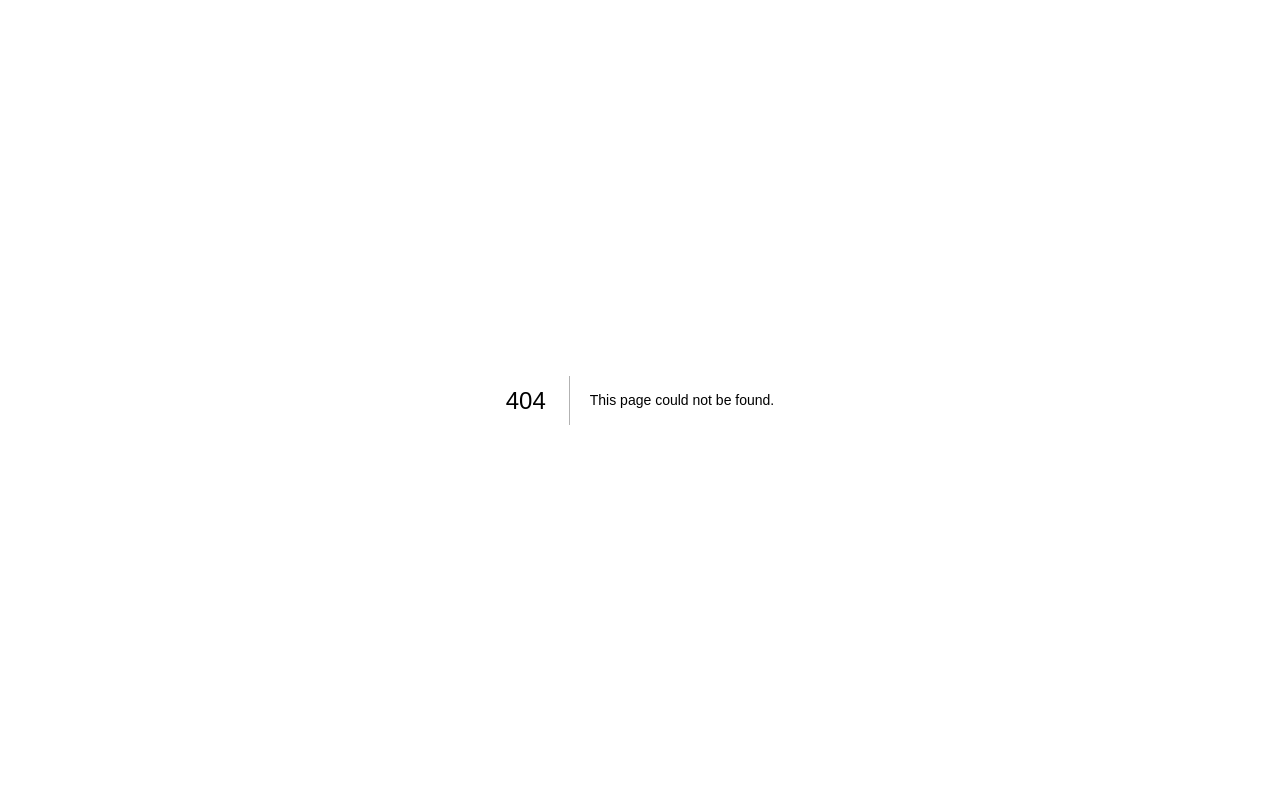
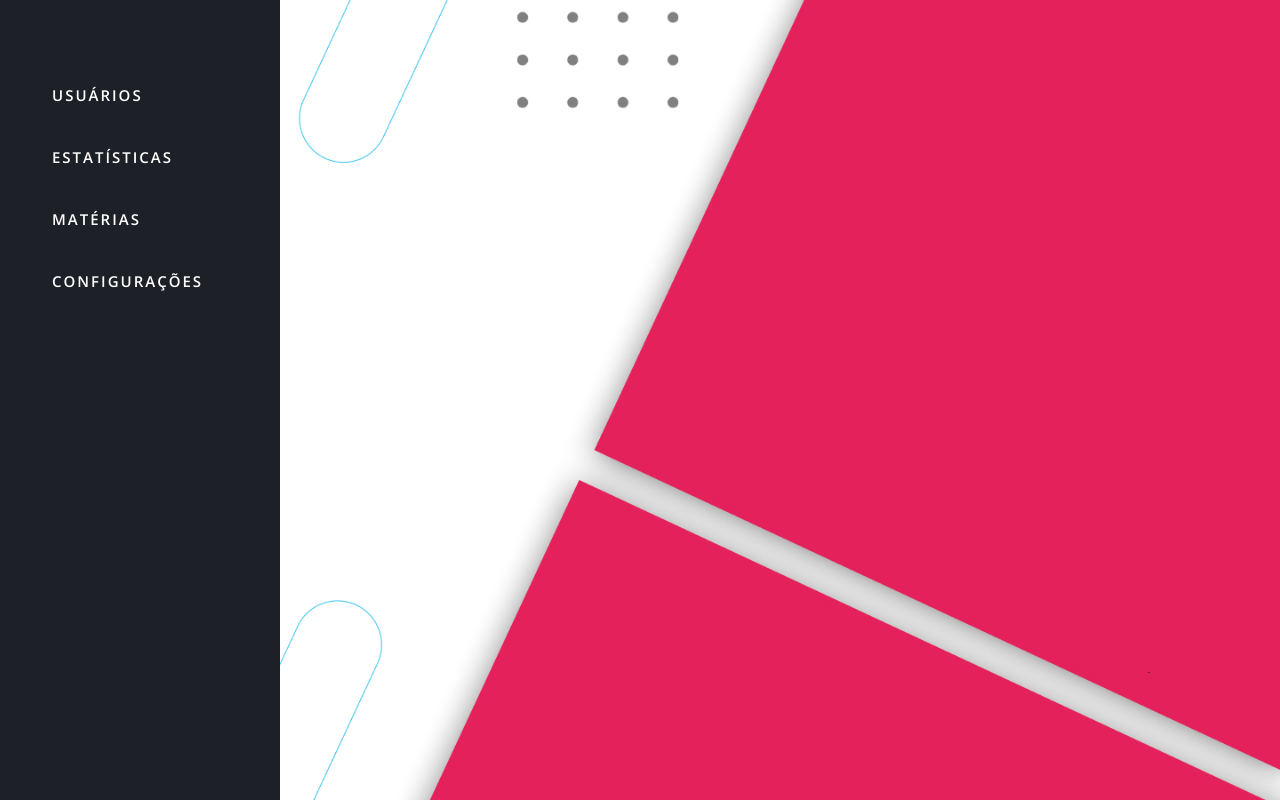
Before and after one commit to salazar185/EduMatch, a Next.js app: page /home in a window 1280 px wide. Before the commit this address had no page. Built offline with nearby package versions, Linux system fonts and the light colour scheme.

Commit message:
Pagina HOME adicionada e imagens do logo adicionadas para alteração na página de login

```diff
--- /dev/null
+++ b/src/app/home/page.js
@@ -0,0 +1,45 @@
+import style from "./styles.home.css"
+export default function home() {
+    return (
+        <nav class="sidenav">
+            <ul class="main-buttons">
+                <li>
+                    <i class="fa fa-circle fa-2x"></i>
+                    Usuários
+                    <ul class="hidden">
+                        <li>Cadastro de usuário</li>
+                        <li>Acompanhamento de alunos</li>
+                        <li>Acompanhamento de tutores</li>
+                        <li>Acompanhamento de professores</li>
+                    </ul>
+                </li>
+                <li>
+                    <i class="fa fa-circle fa-2x"></i>
+                    Estatísticas
+                    <ul class="hidden">
+                        <li>Estatísticas de alunos</li>
+                        <li>Estatísticas de tutores</li>
+                        <li>Estatísticas de matérias</li>
+                    </ul>
+                </li>
+                <li>
+                    <i class="fa fa-circle fa-2x"></i>
+                    Matérias
+                    <ul class="hidden">
+                        <li>Adicionar matérias</li>
+                        <li>Adicionar artigos</li>
+                        <li>Adicionar livros</li>
+                        <li>Adicionar trabalhos</li>
+                    </ul>
+                </li>
+                <li>
+                    <i class="fa fa-circle fa-2x"></i>
+                    Configurações
+                    <ul class="hidden">
+                        <li>Suporte</li>
+                    </ul>
+                </li>
+            </ul>
+        </nav>
+    )
+}
--- /dev/null
+++ b/src/app/home/styles.home.css
@@ -0,0 +1,85 @@
+@import url(https://fonts.googleapis.com/css?family=Open+Sans:600);
+
+.sidenav {
+    position: fixed;
+    width: 280px;
+    height: 100%;
+    background-color: #1e2027;
+}
+
+.sidenav .main-buttons {
+    list-style-type: none;
+    margin: 64px 0;
+    padding: 0;
+    color: #fff;
+}
+
+.sidenav .main-buttons li {
+    text-transform: uppercase;
+    letter-spacing: 2px;
+    font-family: "Open Sans", sans-serif;
+    font-size: 15px;
+    font-weight: 600;
+}
+
+.sidenav .main-buttons>li {
+    padding: 16px 52px;
+    -moz-box-sizing: border-box;
+    -webkit-box-sizing: border-box;
+    box-sizing: border-box;
+}
+
+.sidenav .main-buttons>li .fa {
+    position: absolute;
+    left: 12px;
+    color: #414655;
+}
+
+.sidenav .main-buttons>li:hover,
+.sidenav .main-buttons>li:active,
+.sidenav .main-buttons>li:focus {
+    background-color: #292c35;
+    cursor: pointer;
+}
+
+.sidenav .main-buttons>li:hover .hidden,
+.sidenav .main-buttons>li:active .hidden,
+.sidenav .main-buttons>li:focus .hidden {
+    width: 228px;
+}
+
+.hidden {
+    width: 0;
+    height: 100%;
+    padding: 64px 0;
+    position: absolute;
+    top: 0;
+    right: 0;
+    overflow: hidden;
+    list-style-type: none;
+    background-color: #292c35;
+    -moz-transition: 0.3s;
+    -o-transition: 0.3s;
+    -webkit-transition: 0.3s;
+    transition: 0.3s;
+}
+
+.hidden li {
+    padding: 16px 24px;
+}
+
+.hidden li:hover,
+.hidden li:active,
+.hidden li:focus {
+    background-color: #323541;
+}
+
+body {
+    background-color: #caccd6;
+    line-height: 30px;
+}
+
+html,
+body {
+    height: 100%;
+}
```
Also changed, not shown: src/app/logout/page.js (deleted, +0 -7 lines), public/EduMatch.svg (added), public/Hat.svg (added).
